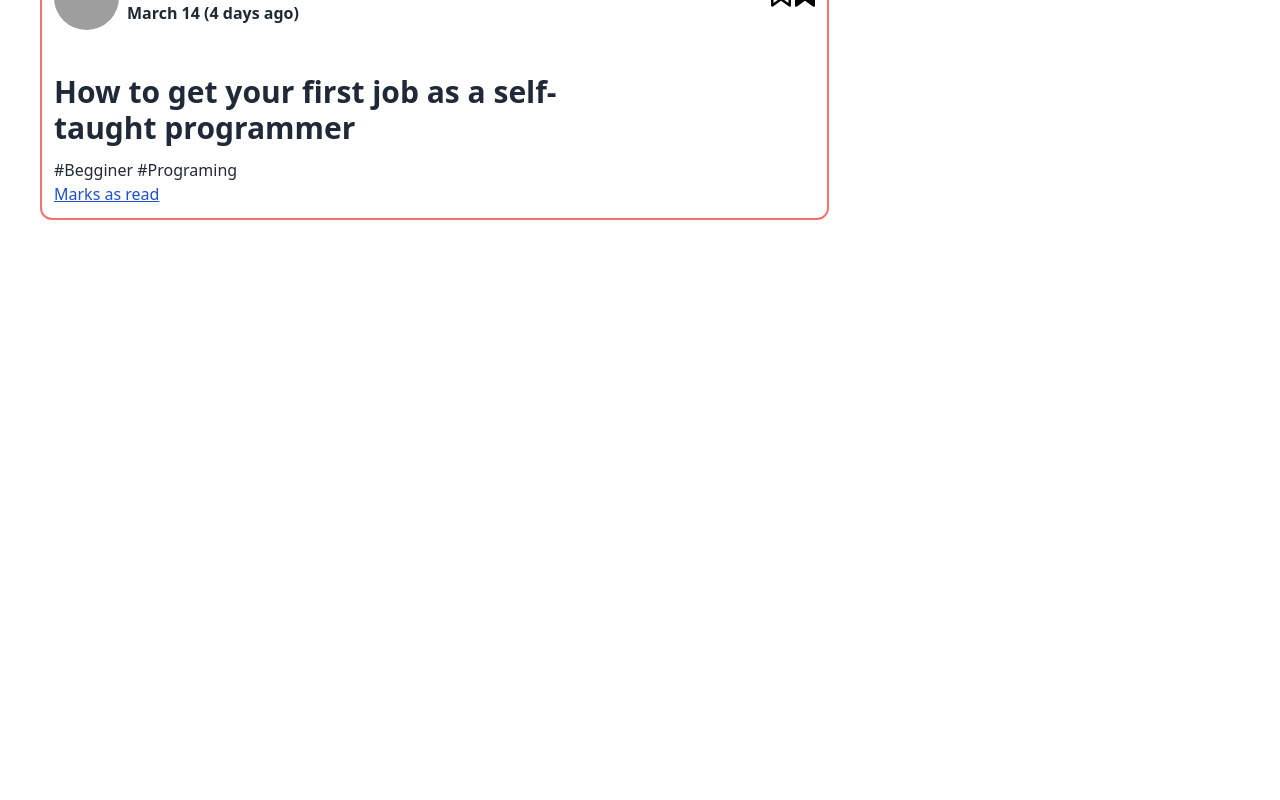
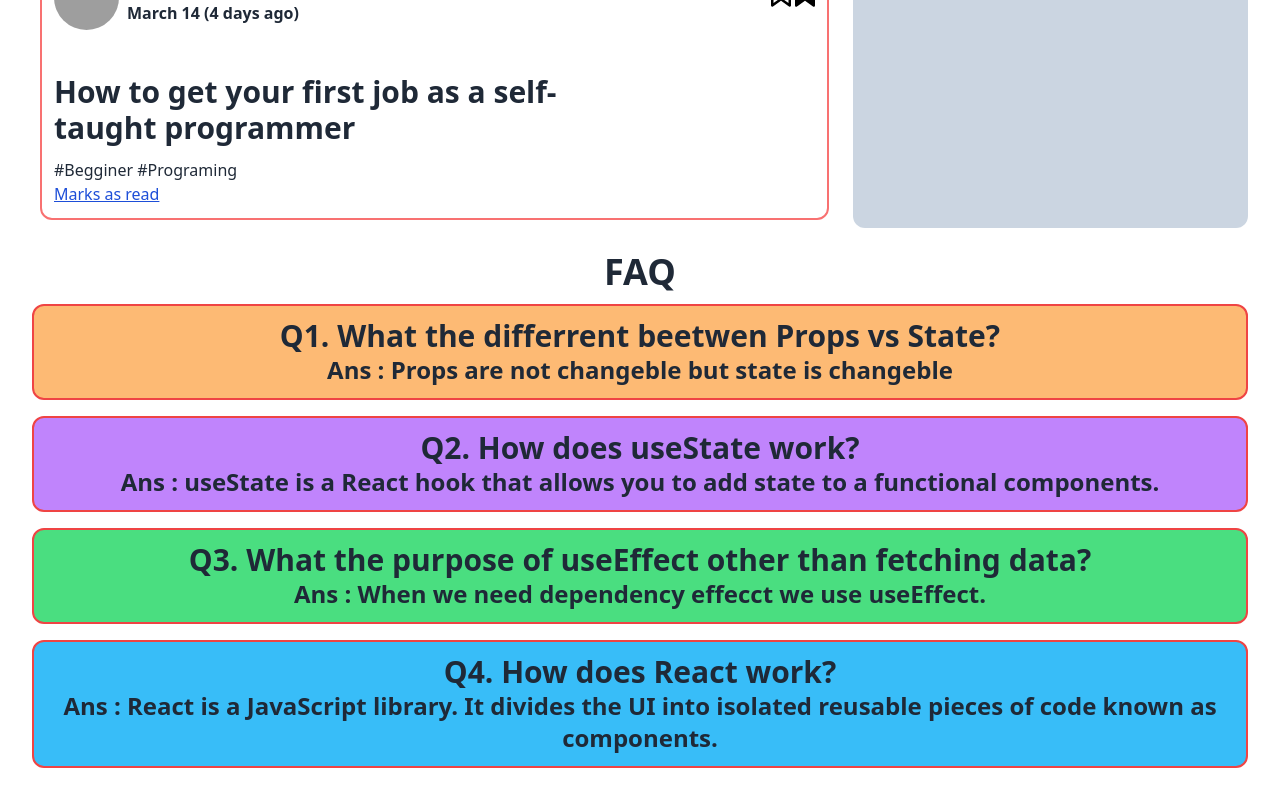
Before and after one commit to anirbanbanai/React-Simple-1st-Project, a React (Vite) app: page / in a window 1280 px wide. Shown: the part 2280-3080 px from the top of the page. Before the commit the page ends 2540 px from the top, so only its background shows below. Built offline with nearby package versions, Linux system fonts and the light colour scheme; grey boxes are pictures that could not be loaded.

Commit message:
FAQ done

```diff
--- a/src/App.jsx
+++ b/src/App.jsx
@@ -4,6 +4,7 @@ import viteLogo from '/vite.svg'
 import './App.css'
 import Header from './Components/Header/Header'
 import Main from './Components/Main/Main'
+import FAQ from './Components/FAQ/FAQ'
 
 function App() {
   const [count, setCount] = useState(0)
@@ -12,6 +13,7 @@ function App() {
     <div className="App">
       <Header></Header>
       <Main></Main>
+      <FAQ></FAQ>
     </div>
   )
 }
--- /dev/null
+++ b/src/components/FAQ/FAQ.jsx
@@ -0,0 +1,28 @@
+import React from 'react';
+
+const FAQ = () => {
+    return (
+        <div className='mt-6'>
+            <h2 className='text-4xl font-bold mb-3'> FAQ</h2>
+            <div className='bg-orange-300 p-3 border-2 mb-4 border-red-500 rounded-xl'>
+            <h2 className='text-3xl font-semibold'>Q1. What the differrent beetwen Props vs State?</h2>
+            <h2 className='text-2xl font-bold'>Ans : Props are not changeble but state is changeble</h2>
+            </div>
+            <div className='bg-purple-400 p-3 mb-4 border-2 border-red-500 rounded-xl'>
+                <h2 className='text-3xl font-semibold'>Q2. How does useState work?</h2>
+                <h2 className='text-2xl font-bold'> Ans : useState is a React hook that allows you to add state to a functional components.</h2>
+            </div>
+            <div className='bg-green-400 p-3 mb-4 border-2 border-red-500 rounded-xl'>
+                <h2 className='text-3xl font-semibold'>Q3. What the purpose of useEffect other than fetching data?</h2>
+                <h2 className='font-bold text-2xl'>Ans : When we need dependency effecct we use useEffect.</h2>
+            </div>
+            <div className='bg-sky-400 p-3 border-2 border-red-500 rounded-xl'>
+                <h2 className='text-3xl font-semibold'>Q4. How does React work?</h2>
+                <h2 className='text-2xl font-bold'>Ans : React is a JavaScript library. It divides the UI into isolated reusable pieces of code known as components.</h2>
+            </div>
+
+        </div>
+    );
+};
+
+export default FAQ;
--- a/src/components/Main/Main.jsx
+++ b/src/components/Main/Main.jsx
@@ -33,7 +33,7 @@ const Main = () => {
                     ></Cart>)
                 }
             </div>
-            <div className=' mt-4'>
+            <div className='bg-slate-300 rounded-xl mt-4'>
                 <h2 className='text-3xl font-semibold rounded-xl p-4 bg-stone-200'>Spent time on read : {setTimeTotal} min</h2>
                 <div >
                     <h2 className='text-4xl font-bold'>Bookmark Blog : { }</h2>
```
